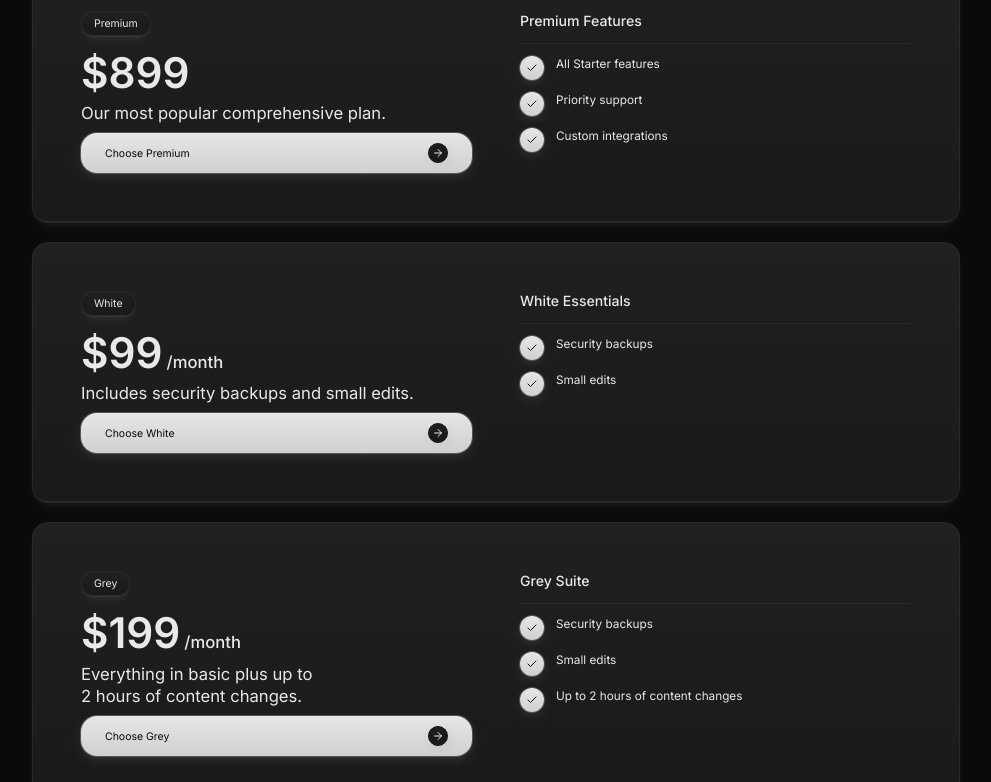
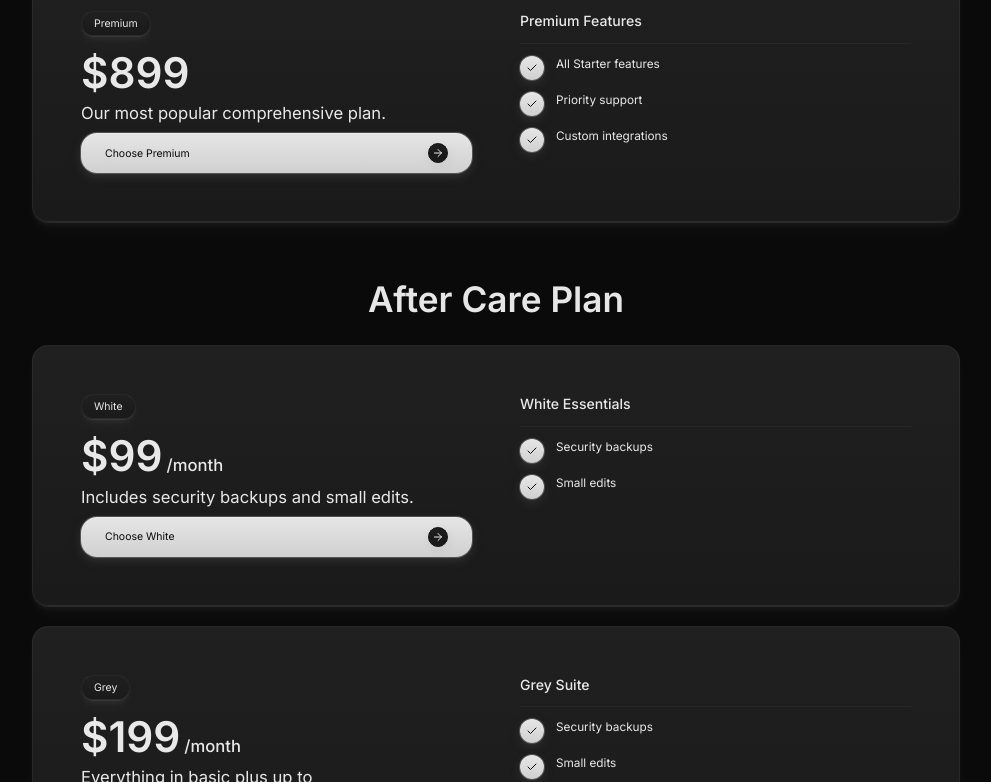
Before and after one commit to dmytro-webild/6b840f65-7df4-4eca-a24a-b1ea8e8830a6, a React (Vite) app: page / in a window 1280 px wide. Shown: the part 2063-2845 px from the top of the page, without its empty margins (144-1135 px from the left). Built offline with nearby package versions, Linux system fonts and the light colour scheme; a web font is replaced by a local one.

Commit message:
Bob AI: Add After Care Plan title above the White plan section

```diff
--- a/src/pages/HomePage/sections/Pricing.tsx
+++ b/src/pages/HomePage/sections/Pricing.tsx
@@ -148,10 +148,21 @@ const PricingInline = () => (
       </div>
 
       <div className="flex flex-col gap-5 w-content-width mx-auto">
-        {plans.map((plan) => (
+        {plans.map((plan, index) => (
+          <React.Fragment key={`${plan.tag}-${index}`}>
+            {plan.price === "$99" && (
+              <div className="flex flex-col items-center gap-2 mt-10 mb-2">
+                <TextAnimation
+                  text="After Care Plan"
+                  variant="slide-up"
+                  gradientText={true}
+                  tag="h3"
+                  className="text-4xl md:text-5xl font-semibold text-center text-balance"
+                />
+              </div>
+            )}
             <ScrollReveal
               variant="slide-up"
-            key={plan.tag}
               className="relative flex flex-col md:flex-row gap-5 md:gap-12 p-5 md:p-12 card rounded"
             >
               {plan.tag === "Starter" && (
@@ -192,6 +203,7 @@ const PricingInline = () => (
                 ))}
               </div>
             </ScrollReveal>
+          </React.Fragment>
         ))}
       </div>
     </div>
```
Lines whose indentation alone changed are shown as unchanged.
